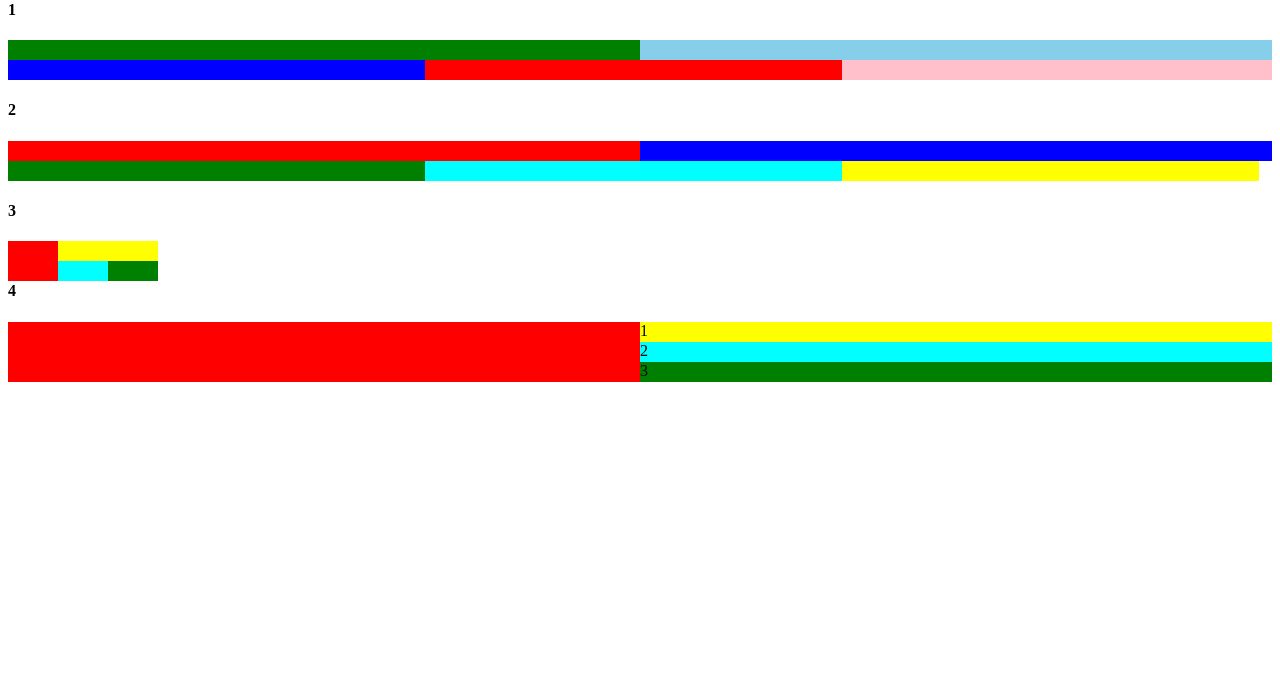
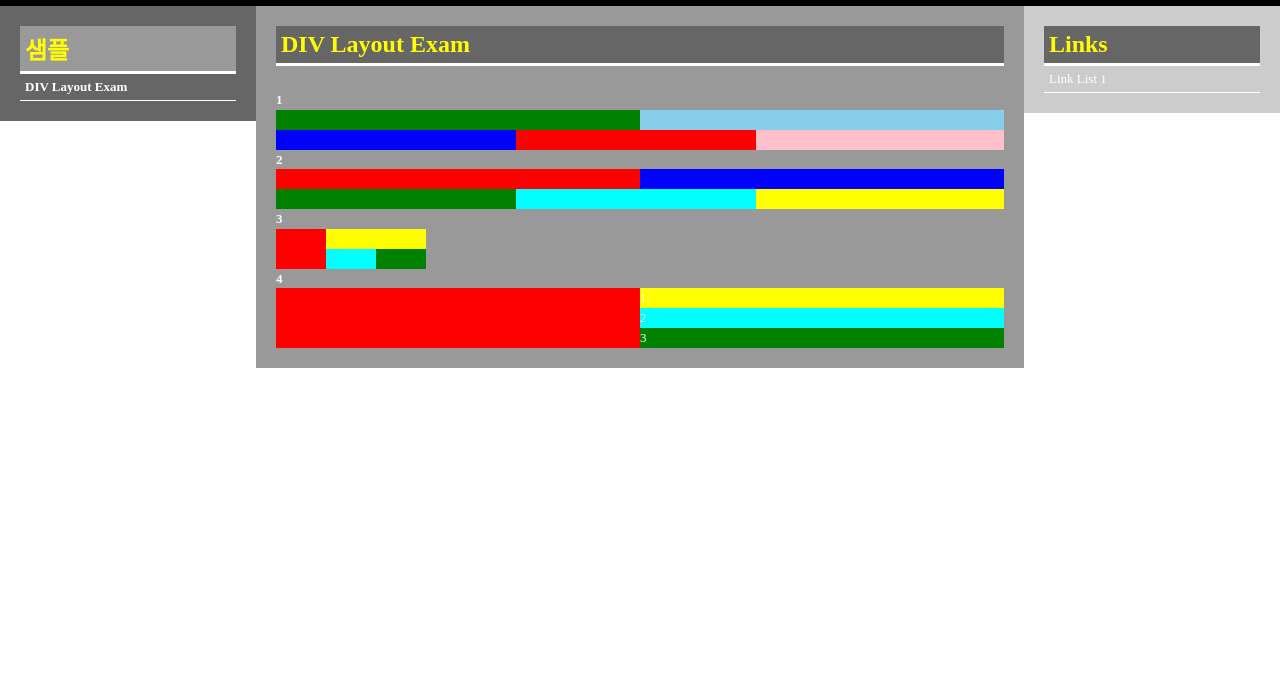
Before and after one commit to deitrihi/html_study, a plain HTML site: page No1_DivLayoutExam.html in a window 1280 px wide. Shown: the part 109-800 px from the top of the page. Drawn offline with Linux system fonts and the light colour scheme.

Commit message:
퇴근
퇴근으로 인한 커밋~!

```diff
--- a/No1_DivLayoutExam.html
+++ b/No1_DivLayoutExam.html
@@ -1,10 +1,22 @@
-<html>
+<!DOCTYPE html PUBLIC "-//W3C//DTD XHTML 1.0 Transitional//EN" "http://www.w3.org/TR/xhtml1/DTD/xhtml1-transitional.dtd">
+<html xmlns="http://www.w3.org/1999/xhtml">
 <head>
-    <title>DIV Layout Exam</title>
-  </had>
+<meta http-equiv="Content-Type" content="text/html; charset=utf-8" />
+<title>CSS Layout</title>
+<link href="layout.css" rel="stylesheet" type="text/css" />
+</head>
 <body>
-    <h1>HTML Study Sample Site</h1>
+<h1>CSS Layout</h1>
+<div id="center">
+  <div id="menu">
+    <h2>샘플</h2>
+    <ul>
+      <li><a href="./No1_DivLayoutExam.html">DIV Layout Exam</a></li>
+    </ul>
+  </div>
+  <div id="content">
     <h3>DIV Layout Exam</h3>
+    <div id="text">
       <h4>1</h4>
       <div style="width:100%; overflow:hidden;">
         <div style="float:left; background:green; width:50%; height:20px;"></div>
@@ -22,19 +34,28 @@
         <div style="float:left; background:blue; width:50%; height:20px;"></div>
         <div style="clear:both; float:left; background:green; width:33%; height:20px;"></div>
         <div style="float:left; background:cyan; width:33%; height:20px;"></div>
-      <div style="float:left; background:yellow; width:33%; height:20px;"></div>
+        <div style="float:left; background:yellow; width:34%; height:20px;"></div>
       </div>
 
-    <h4>3</h4>
+      <h4 style="width:100%;overflow:hidden;">3</h4>
       <div style="float:left; background:red; width:50px; height:40px;"></div>
       <div style="background:yellow; width:100px; margin-left:50px; height:20px;"></div>
       <div style="float:left; background:cyan; width:50px; height:20px;"></div>
       <div style="float:left; background:green; width:50px; height:20px;"></div>
 
-    <h4>4</h4>
+      <h4 style="width:100%;overflow:hidden;">4</h4>
       <div style="float:left; background:red; width:50%; height:60px;"></div>
       <div style="background:yellow; width:100%; height:20px;">1</div>
       <div style="background:cyan; width:100%; height:20px;">2</div>
       <div style="background:green; width:100%; height:20px;">3</div>
+    </div>
+  </div>
+  <div id="links">
+    <h3>Links</h3>
+    <ul>
+      <li>Link List 1</li>
+    </ul>
+  </div>
+</div>
 </body>
 </html>
--- /dev/null
+++ b/layout.css
@@ -0,0 +1,23 @@
+* { margin:0; padding:0; font-size:small; font-family:"나눔고딕코딩","NanumGothicCoding","나눔고딕","NanumGothic","malgun gothic"}
+h1 { font-size:5em; color:#FFF; font-weight:bold; background:#000; padding:20px}
+h2 { padding:5px; font-size:x-large; font-weight:bold; color:#FF0; background:#999; border-bottom:3px solid #FFF; margin:20px; margin-bottom:0}
+h3 { padding:5px; font-size:x-large; font-weight:bold; color:#FF0; background:#666; border-bottom:3px solid #FFF; margin:20px; margin-bottom:0}
+a { font:inherit; color:#FFF; text-decoration:none}
+a:hover { text-decoration:underline}
+#moveTo { position:absolute; top:4em; right:2em}
+#center { position:relative; overflow:hidden; width:100%;}
+#menu {	 position:relative;	width:20%;	background:#666;	float:left;}
+#menu ul { margin:20px; margin-top:0; padding:0}
+#menu li { padding:5px; border-bottom:1px solid #FFF; font-weight:bold; color:#FFF; list-style:none}
+#content { position:relative; background: #999; font-size:small; font-family:Verdana; color:#FFF; width:60%; float:left;}
+#content h3 { margin-bottom:1em}
+#text { margin:20px; margin-top:0; line-height:150%; font-family:Verdana}
+#text table { border-left:1px solid #CCC; border-top:1px solid #CCC}
+#text table caption { font-weight:bold; text-align:left}
+#text table th { background:#666}
+#text table th,
+#text table td { padding:.5em; border-right:1px solid #CCC; border-bottom:1px solid #CCC; text-align:center}
+#links { position:relative; float:left; background:#CCCCCC; width:20%; clear:right;}
+#links ul { margin:20px; margin-top:0; padding:0}
+#links li { padding:5px; border-bottom:1px solid #FFF; color:#FFF; list-style:none}
+#footer { position:relative; clear:both; background: #333; font-family: Verdana; font-size:x-large; font-weight:bold; color:#FFF; padding:20px }
```
Also changed, not shown: DefaultLayout.html (+28 -8 lines), index.html (+1 -0 lines). Lines whose indentation alone changed are shown as unchanged.
